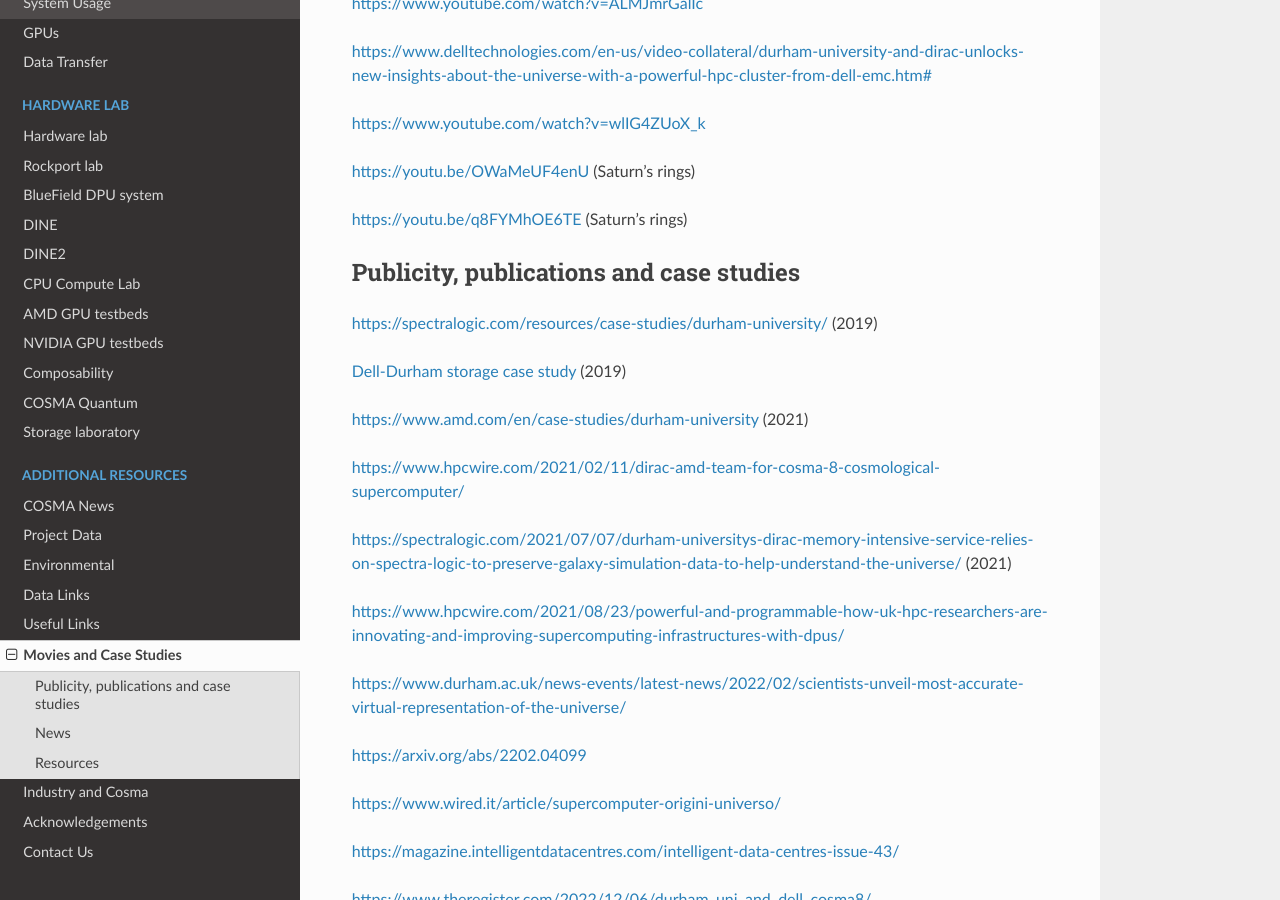
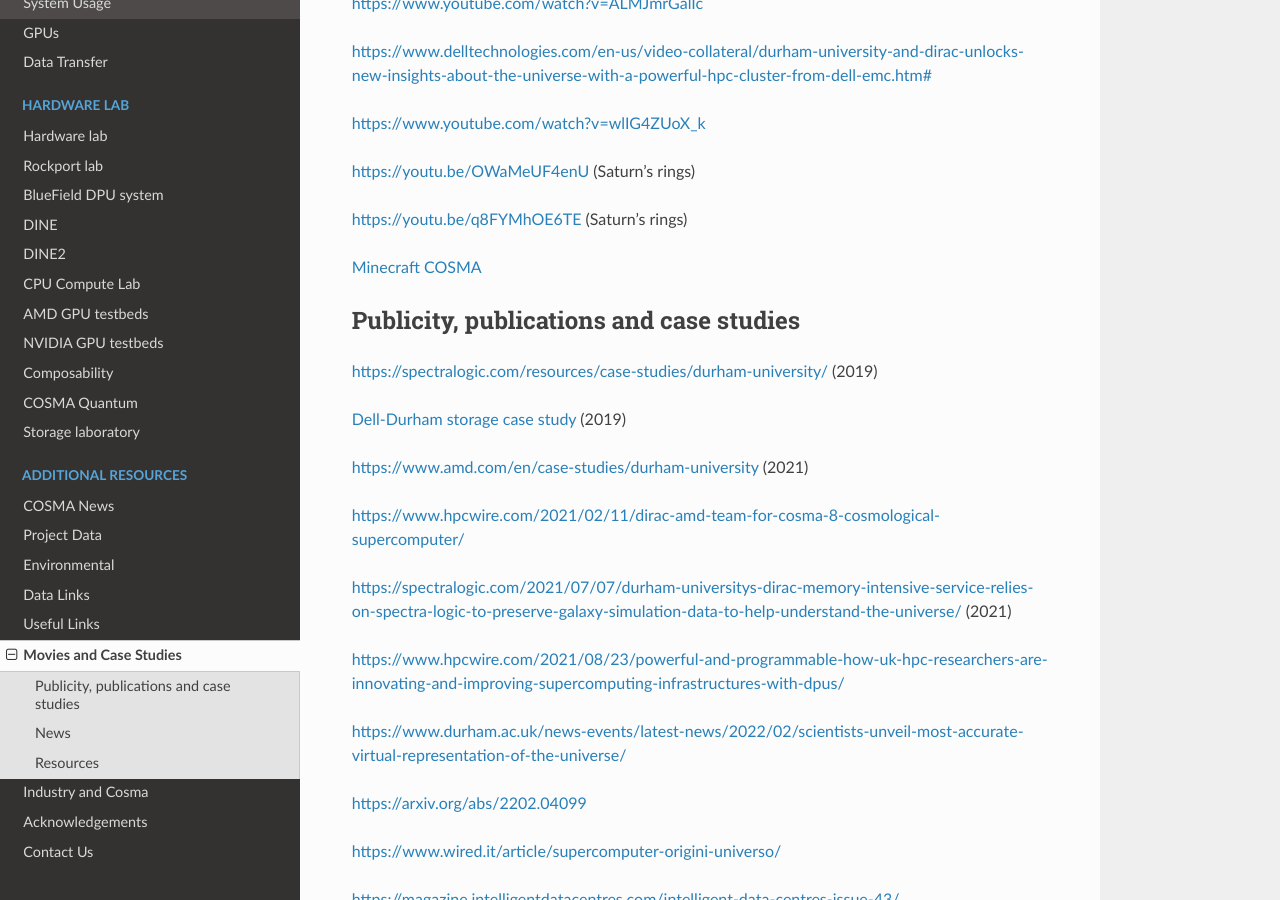
Before and after one commit to agb32/cosmadoc, a Sphinx documentation site: the page built from docs/source/movies.md, in a window 1280 px wide and 900 px high, scrolled down 360 px. Built offline with Sphinx 7.4.7 and the Read the Docs theme 2.0.0, drawn with Linux system fonts in a browser that asks for light colours.

Commit message:
added minecraft

```diff
--- a/docs/source/movies.md
+++ b/docs/source/movies.md
@@ -15,6 +15,8 @@
 [https://youtu.be/OWaMeUF4enU](https://youtu.be/OWaMeUF4enU) (Saturn's rings)
 
 [https://youtu.be/q8FYMhOE6TE](https://youtu.be/q8FYMhOE6TE) (Saturn's rings)
+
+[Minecraft COSMA](https://virgodb.cosma.dur.ac.uk/public/agb/cosmaMinecraft.ogv)
 
 ## Publicity, publications and case studies
 
```
